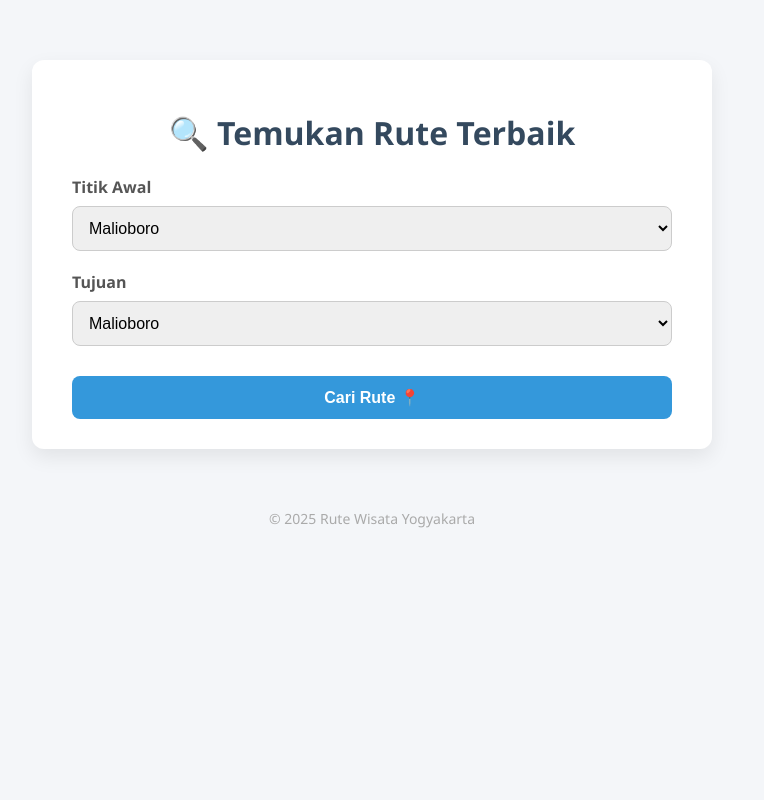
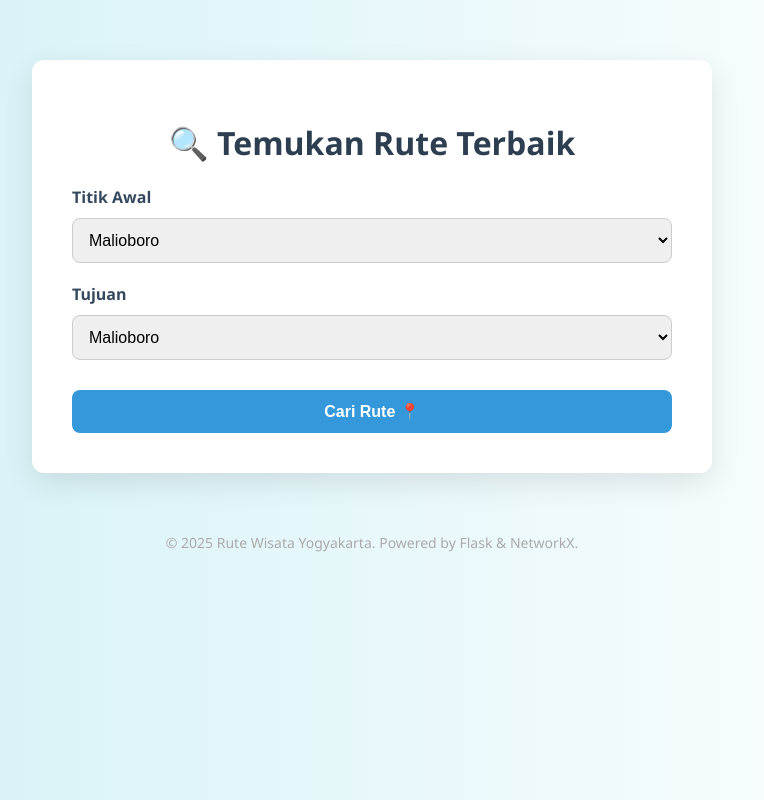
Before and after one commit to weyennn/kuliah-tugas-dijkstra, a Flask app: page / in a window 1280 px wide. Shown: the whole page, without its empty margins (268-1032 px from the left). Run offline with Flask 3, Linux system fonts and the light colour scheme.

Commit message:
Update UI templates and in-memory graph rendering

```diff
--- a/templates/index.html
+++ b/templates/index.html
@@ -1,4 +1,3 @@
-
 <!DOCTYPE html>
 <html lang="en">
 <head>
@@ -6,58 +5,53 @@
     <title>Cari Rute Wisata</title>
     <style>
         body {
-            background-color: #f4f6f9;
+            margin: 0;
             font-family: 'Segoe UI', sans-serif;
-            margin: 0;
-            padding: 0;
+            background: linear-gradient(to right, #d0f0f6, #ffffff);
         }
         .container {
             max-width: 600px;
             margin: 60px auto;
             background: #fff;
-            padding: 30px 40px;
+            padding: 40px;
             border-radius: 12px;
-            box-shadow: 0 8px 20px rgba(0,0,0,0.08);
+            box-shadow: 0 10px 30px rgba(0,0,0,0.1);
         }
         h1 {
             text-align: center;
-            color: #34495e;
+            color: #2c3e50;
         }
         label {
+            margin-top: 20px;
             display: block;
-            margin-top: 20px;
-            color: #555;
+            color: #34495e;
             font-weight: bold;
         }
         select, input[type="submit"] {
             width: 100%;
             padding: 12px;
-            margin-top: 8px;
+            margin-top: 10px;
+            border: 1px solid #ccc;
             border-radius: 8px;
-            border: 1px solid #ccc;
             font-size: 16px;
-            transition: all 0.3s ease;
-        }
-        select:focus, input[type="submit"]:hover {
-            border-color: #3498db;
-            box-shadow: 0 0 5px rgba(52,152,219,0.4);
-            outline: none;
+            box-sizing: border-box;
         }
         input[type="submit"] {
             background-color: #3498db;
-            color: #fff;
-            font-weight: bold;
+            color: white;
             border: none;
             margin-top: 30px;
+            cursor: pointer;
+            font-weight: bold;
         }
         input[type="submit"]:hover {
-            background-color: #2980b9;
+            background-color: #2c80b4;
         }
-        footer {
+        .footer {
             text-align: center;
             font-size: 14px;
+            margin-top: 60px;
             color: #aaa;
-            margin-top: 60px;
         }
     </style>
 </head>
@@ -82,8 +76,8 @@
             <input type="submit" value="Cari Rute 📍">
         </form>
     </div>
-    <footer>
-        &copy; 2025 Rute Wisata Yogyakarta
-    </footer>
+    <div class="footer">
+        &copy; 2025 Rute Wisata Yogyakarta. Powered by Flask & NetworkX.
+    </div>
 </body>
 </html>
```
